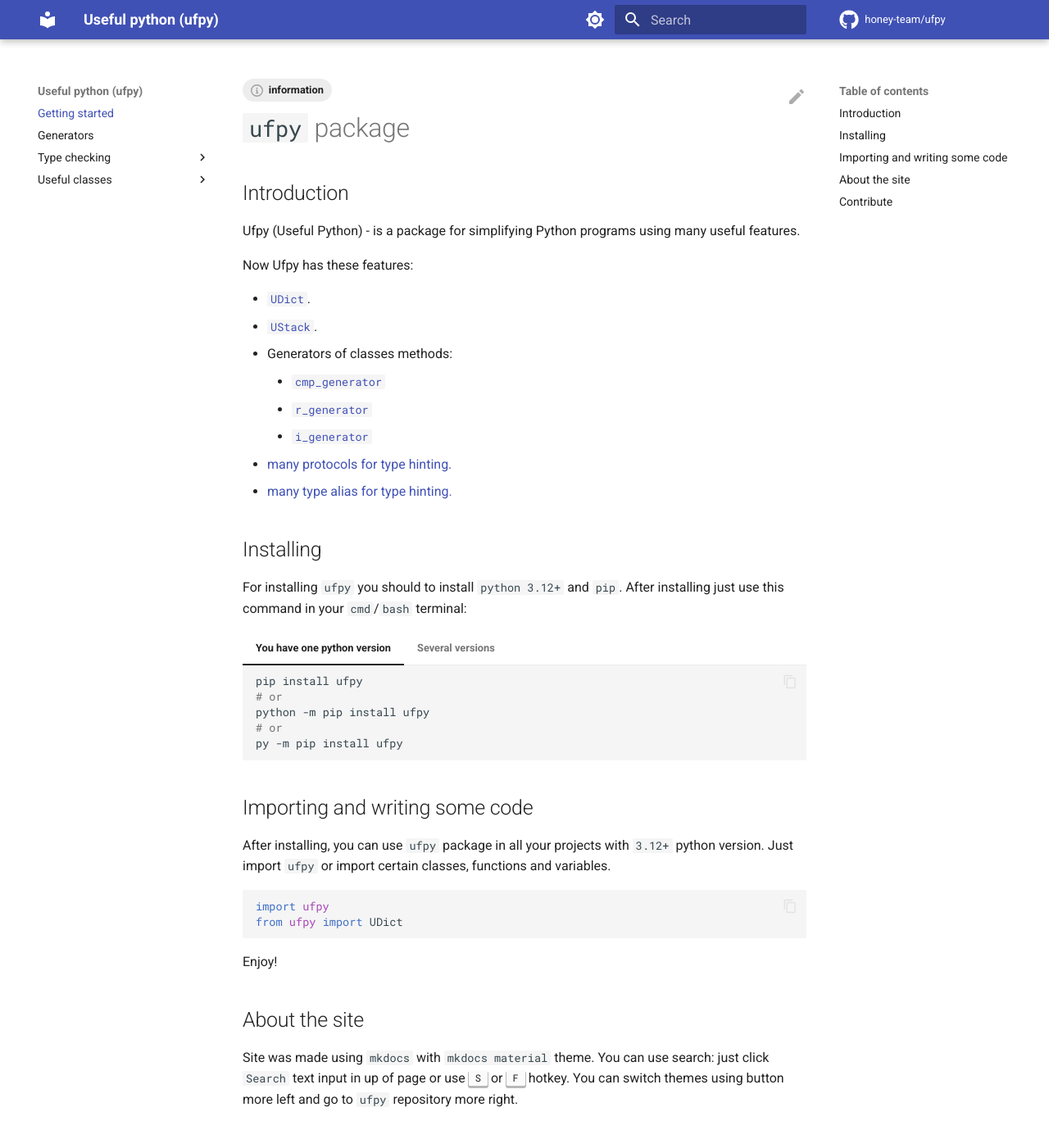
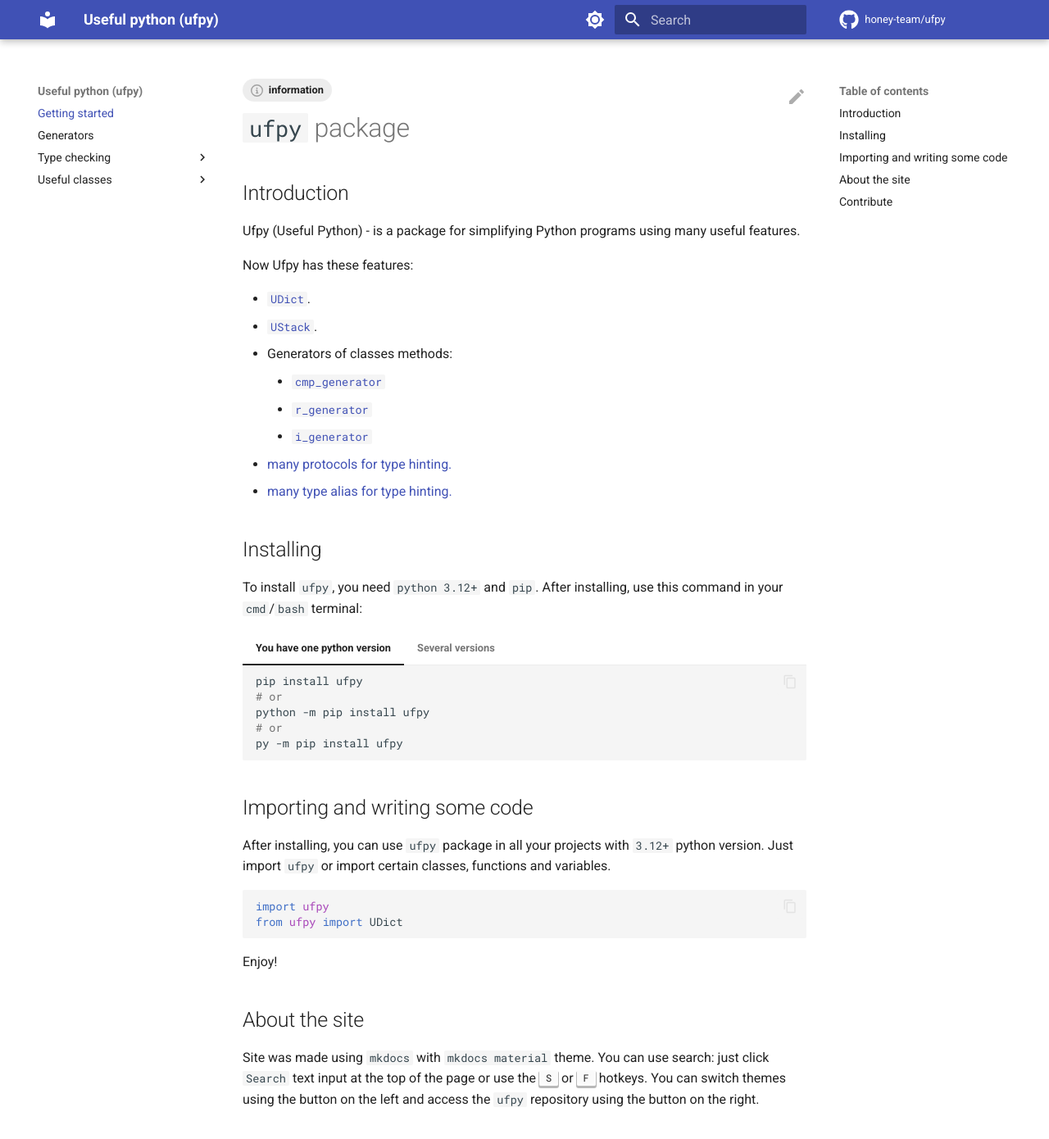
Before and after one commit to honey-team/ufpy, an MkDocs documentation site: the page built from docs/index.md, in a window 1280 px wide and 1400 px high. Shown: the top 1390 px of the window at 82% size. Built offline with MkDocs 1.6.1 and Material for MkDocs 9.7.7, drawn with Linux system fonts in a browser that asks for light colours; comment, search, counter and statistics services are not loaded.

Commit message:
Fix sourcery's suggestions

````diff
--- a/docs/index.md
+++ b/docs/index.md
@@ -24,8 +24,8 @@ Now Ufpy has these features:
 
 ## Installing
 
-For installing `ufpy` you should to install `python 3.12+` and `pip`. After installing just
-use this command in your `cmd`/`bash` terminal:
+To install `ufpy`, you need `python 3.12+` and `pip`.
+After installing, use this command in your `cmd`/`bash` terminal:
 
 === "You have one python version"
     ```shell
@@ -58,8 +58,8 @@ Enjoy!
 ## About the site
 
 Site was made using `mkdocs` with `mkdocs material` theme. You can use search: just click `Search`
-text input in up of page or use ++s++ or ++f++ hotkey. You can switch themes using button more
-left and go to `ufpy` repository more right.
+text input at the top of the page or use the ++s++ or ++f++ hotkeys. You can switch themes using the
+button on the left and access the `ufpy` repository using the button on the right.
 
 ## Contribute
 
````
